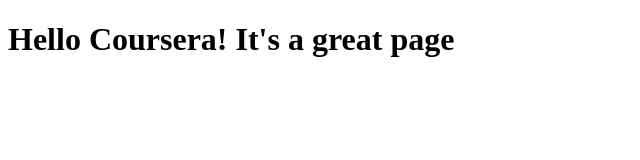
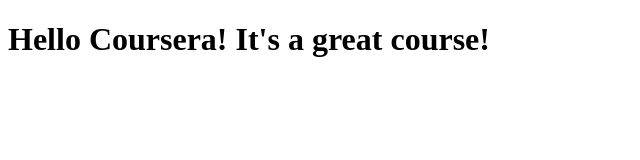
Before and after one commit to Catatomicx/coursera-test, a plain HTML site: page site/index.html in a window 1280 px wide. Shown: the full height of the page, 0-640 px from the left. Drawn offline with Linux system fonts and the light colour scheme.

Commit message:
This is an actual word change.

```diff
--- a/site/index.html
+++ b/site/index.html
@@ -4,6 +4,6 @@
 	<title>Hello Coursera!</title>
 </head>
 <body>
-<h1>Hello Coursera! It's a great page</h1>
+<h1>Hello Coursera! It's a great course!</h1>
 </body>
 </html>
```
